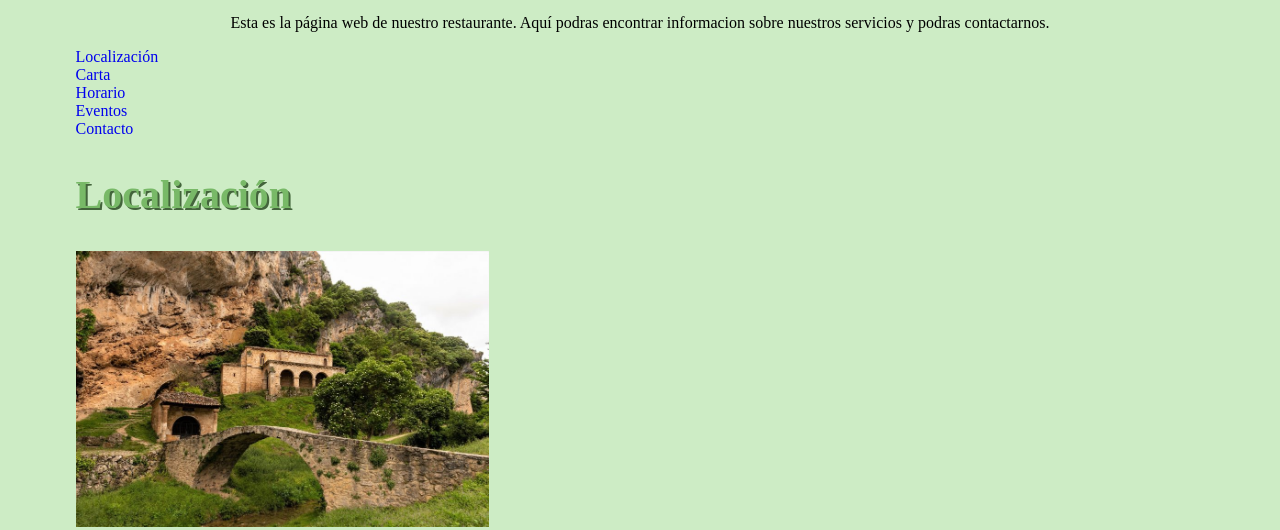
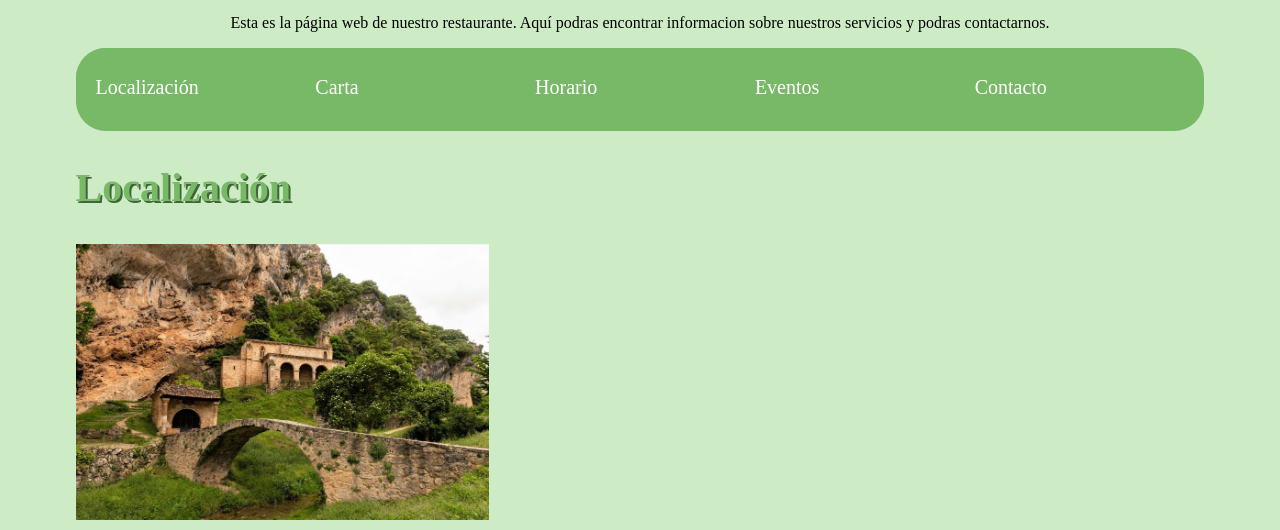
Before and after one commit to TeresaEscribano/restaurantealucinante, a plain HTML site: page index.html in a window 1280 px wide. Shown: the part 402-932 px from the top of the page. Drawn offline with Linux system fonts and the light colour scheme.

Commit message:
Update index.html

```diff
--- a/index.html
+++ b/index.html
@@ -26,19 +26,27 @@
 
         </p>
 
-             <div>
+  <div class="fondomenu">
+        <div class="Boton">
+            <a href="#C1">Localización</a>
+        </div>
 
-         <div class="Botonera"><a href="#C1">Localización</a></div>
+        <div class="Boton">
+            <a href="#C2">Carta</a>
+        </div>
 
-         <div class="Botonera"><a href="#C2">Carta</a></div>
+        <div class="Boton">
+            <a href="#C3">Horario</a>
+        </div>
 
-         <div class="Botonera"><a href="#C3">Horario</a></div>
+        <div class="Boton">
+            <a href="#C4">Eventos</a>
+        </div>
 
-         <div class="Botonera"><a href="#C4">Eventos</a></div>
-
-         <div class="Botonera"><a href="#C5">Contacto</a></div>
-
-      </div>
+        <div class="Boton">
+            <a href="#C5">Contacto</a>
+        </div>
+        </div>
 
 <h2 id="C1">Localización</h2>
 
```
